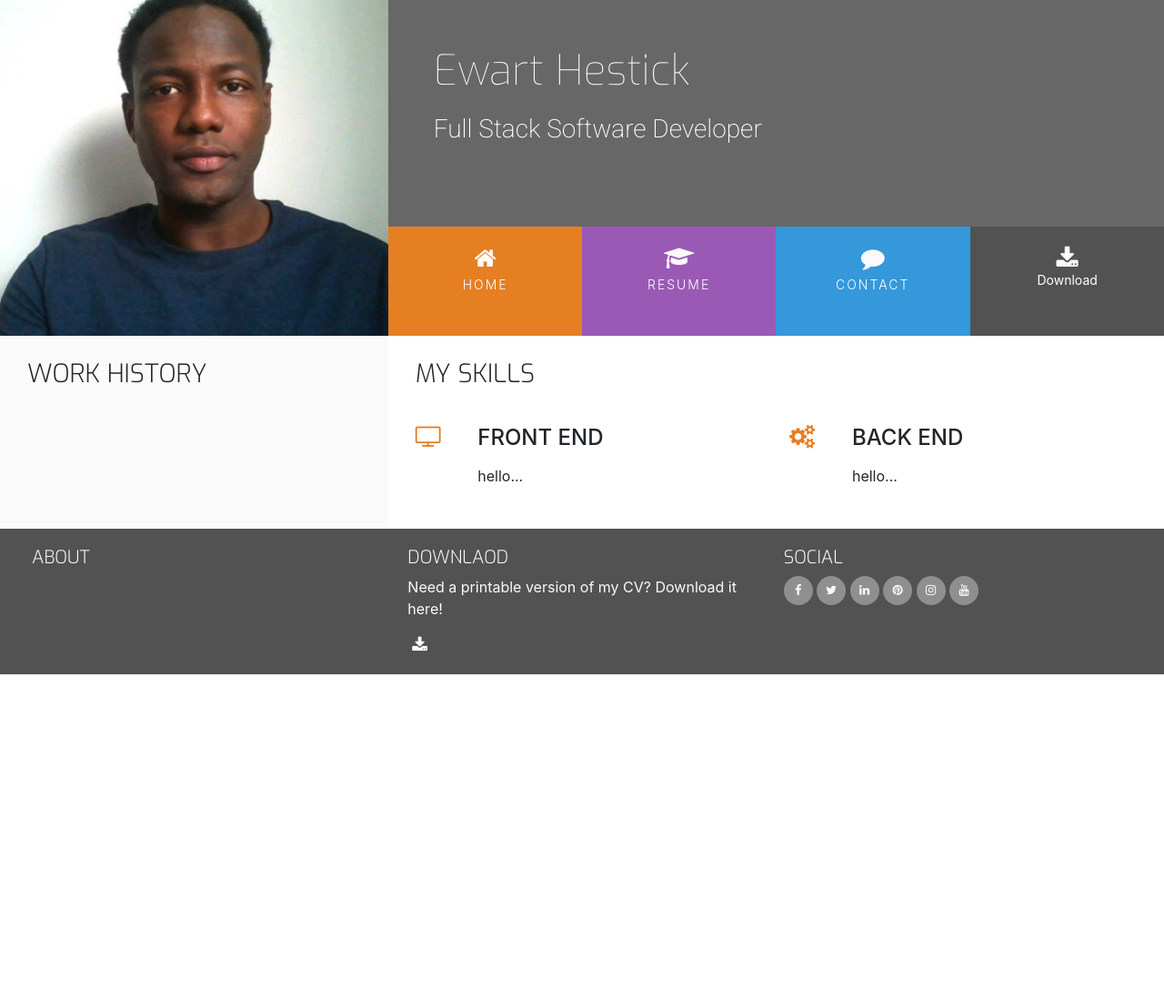
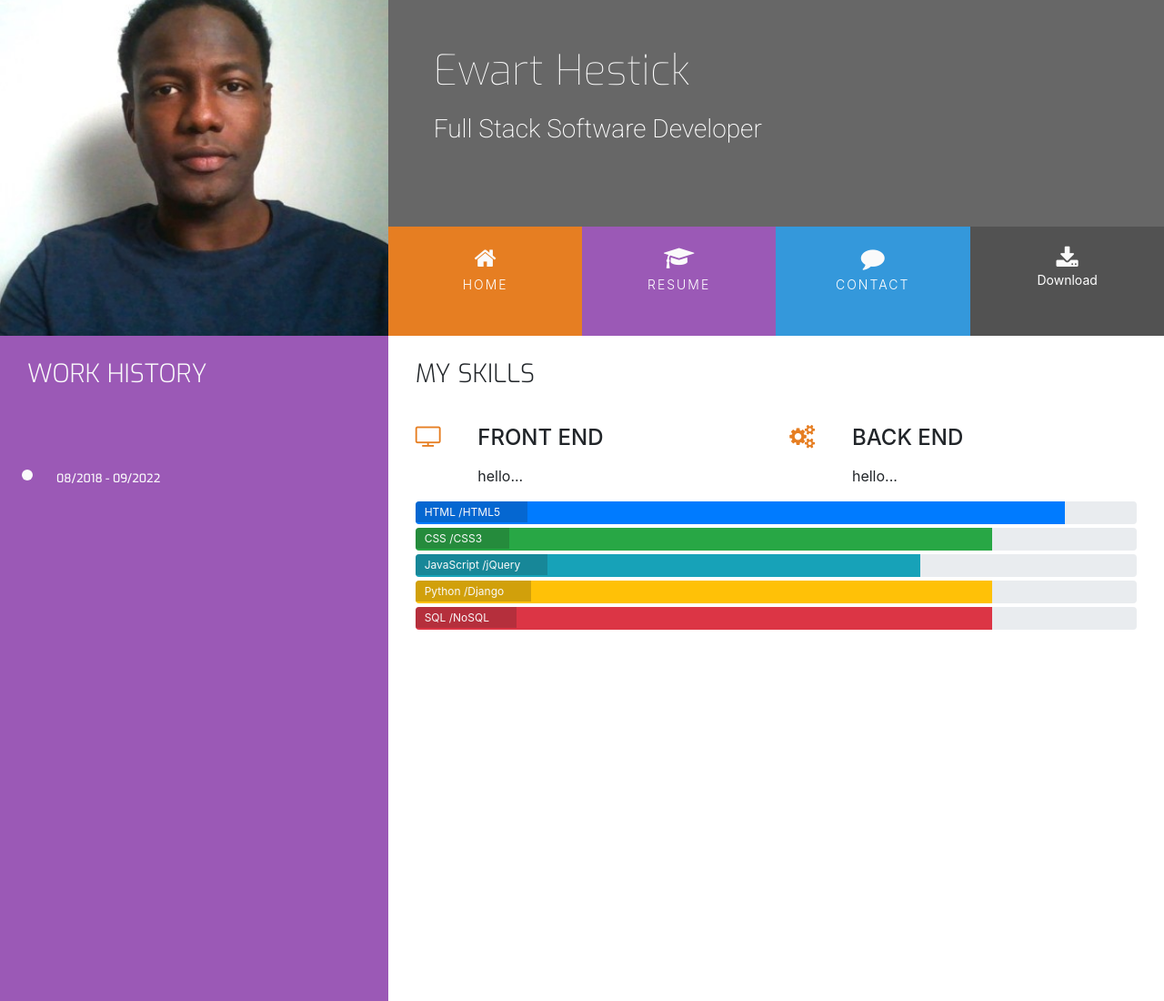
Before and after one commit to Ewie1/Res_Bootstrap, a plain HTML site: page resume.html in a window 1280 px wide. Shown: the top 1100 px of the page at 91% size. Before the commit the page ends 800 px from the top, so only its background shows below. Drawn offline with nearby package versions, Linux system fonts and the light colour scheme.

Commit message:
Add resume page content

```diff
--- a/assets/css/style.css
+++ b/assets/css/style.css
@@ -10,6 +10,10 @@
 
 .bg-color-personal-info {
     background-color: #fafafa;
+}
+
+.bg-color-work-history {
+    background-color: #9b59b6;
 }
 
 .ui-menu-color-home {
@@ -58,6 +62,7 @@ h1, h2, h3, h4 {
     float: none;
 }
 
+.history-heading,
 .section-heading {
     font-family: "Exo", sans-serif;
     font-weight: 300;
@@ -254,3 +259,72 @@ footer {
     position: relative;
     width: 30%;
 }
+
+/*----------------Personal Info */
+
+.progress {
+    position: relative;
+    height: 25px;
+    margin-bottom: 4px;
+}
+
+.progress-type {
+    position: absolute;
+    left: 0px;
+    font-weight: 400;
+    padding: 3px 30px 2px 10px;
+    color: #fafafa;
+    background-color: rgba(25, 25, 25, 0.2)
+}
+
+/*.progress-section {
+    margin: 40px 20px;
+}*/
+
+/*----------------Work History */
+
+.history-heading {
+    color: #fafafa;
+    margin-bottom: 50px;
+}
+
+.timeline-item {
+    padding: 43em 2em 0em 2em;
+    position: relative;
+    color: #fafafa;
+    border-left: 1px, solid;
+}
+
+.timeline-item p {
+    margin: 0;
+    padding: 0;
+}
+
+.timeline-item::before {
+    content: attr(data-dates);
+    position: absolute;
+    left: 2.5em;
+    top: 3em;
+    display: block;
+    font-family: "Exo", sans-serif;
+    font-weight: 500;
+    font-size: 0.8em;
+    margin: 0;
+    padding: 0;
+}
+
+.timeline-item::after {
+    width: 12px;
+    height: 12px;
+    display: block;
+    top: 2.4em;
+    position: absolute;
+    left: -6px;
+    border-radius: 12px;
+    content: "";
+    background: #fafafa;
+}
+
+.history-items {
+    margin-bottom: 30px;
+}
--- a/resume.html
+++ b/resume.html
@@ -44,13 +44,31 @@
     </header>
     <section class="container-fluid">
         <div class="row">
-            <div class="col-md-4 bg-color-personal-info section-column">
+            <div class="col-md-4 bg-color-work-history section-column">
                 <div class="row">
                     <div class="col-12">
-                        <h3 class="section-heading uppercase">
+                        <h3 class="history-heading uppercase">
                             Work History
                         </h3>
                     </div>
+                </div>
+                <div class="history-items">
+                <div class="timeline-item" data-dates="08/2018 - 09/2022">
+                    <h3>Tesla</h3>
+                <p>Senior Service Technician</p>
+                </div>
+                <div class="timeline-item" data-dates="08/2018 - 09/2022">
+                    <h3>Tesla</h3>
+                <p>Senior Service Technician</p>
+                </div>
+                <div class="timeline-item" data-dates="08/2018 - 09/2022">
+                    <h3>Tesla</h3>
+                <p>Senior Service Technician</p>
+                </div>
+                <div class="timeline-item" data-dates="08/2018 - 09/2022">
+                    <h3>Tesla</h3>
+                <p>Senior Service Technician</p>
+                </div>
                 </div>
             </div>
             <div class="col-md-8 bg-color-three-reasons section-column">
@@ -80,6 +98,40 @@
                                 <h4 class="three-reasons-heading uppercase">Back End</h4>
                                 <p>hello...</p>
                             </div>
+                        </div>
+                    </div>
+                </div>
+                <div class="row progress-section">
+                    <div class="col">
+                        <div class="progress">
+                            <div class="progress-bar" role="progressbar" aria-valuenow="90" aria-valuemin="0" aria-valuemax="100" style="width:90%">
+                                <span class="sr-only">90% complete</span>
+                            </div>
+                            <span class="progress-type">HTML /HTML5</span>
+                        </div>
+                        <div class="progress">
+                            <div class="progress-bar bg-success" role="progressbar" aria-valuenow="80" aria-valuemin="0" aria-valuemax="100" style="width:80%">
+                                <span class="sr-only">80% complete</span>
+                            </div>
+                            <span class="progress-type">CSS /CSS3</span>
+                        </div>
+                        <div class="progress">
+                            <div class="progress-bar bg-info" role="progressbar" aria-valuenow="70" aria-valuemin="0" aria-valuemax="100" style="width:70%">
+                                <span class="sr-only">70% complete</span>
+                            </div>
+                            <span class="progress-type">JavaScript /jQuery</span>
+                        </div>
+                        <div class="progress">
+                            <div class="progress-bar bg-warning" role="progressbar" aria-valuenow="80" aria-valuemin="0" aria-valuemax="100" style="width:80%">
+                                <span class="sr-only">80% complete</span>
+                            </div>
+                            <span class="progress-type">Python /Django</span>
+                        </div>
+                        <div class="progress">
+                            <div class="progress-bar bg-danger" role="progressbar" aria-valuenow="80" aria-valuemin="0" aria-valuemax="100" style="width:80%">
+                                <span class="sr-only">80% complete</span>
+                            </div>
+                            <span class="progress-type">SQL /NoSQL</span>
                         </div>
                     </div>
                 </div>
```
